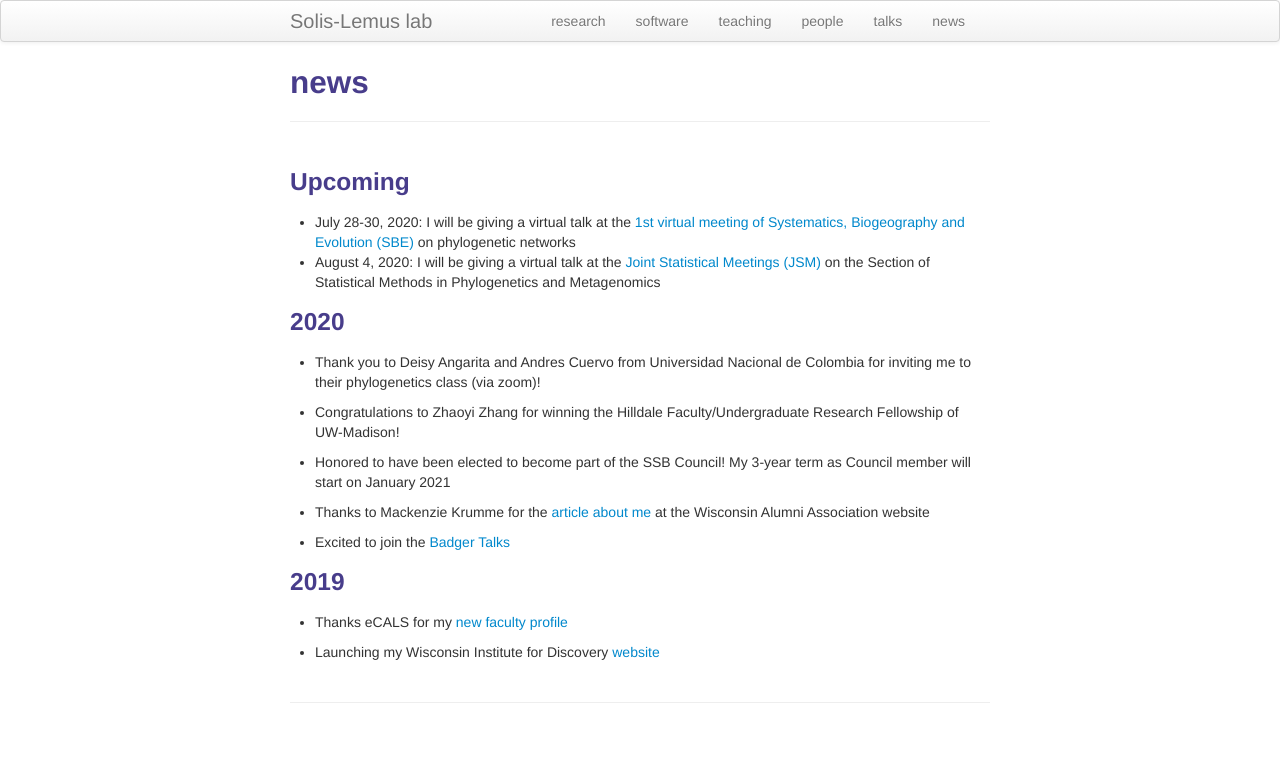
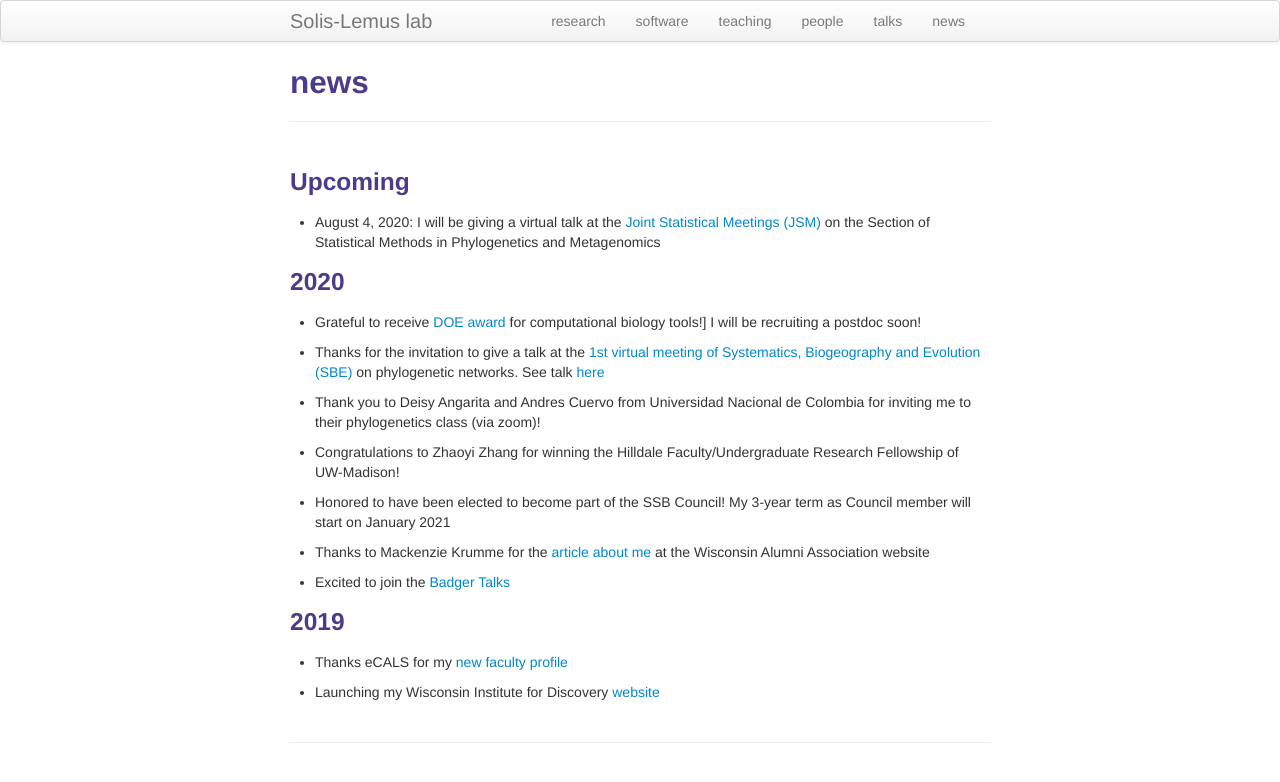
Before and after one commit to solislemuslab/solislemuslab.github.io, a Jekyll site: the page built from pages/news.md, in a window 1280 px wide. Shown: the top 782 px of the page. Built offline with Jekyll 4.4.1, drawn with Linux system fonts in a browser that asks for light colours.

Commit message:
added sbe talk

```diff
--- a/pages/news.md
+++ b/pages/news.md
@@ -5,10 +5,14 @@ description: Solis-Lemus lab
 ---
 
 ### Upcoming
-- July 28-30, 2020: I will be giving a virtual talk at the [1st virtual meeting of Systematics, Biogeography and Evolution (SBE)](https://www.eventbrite.com.ar/e/first-virtual-meeting-of-systematic-biogeography-evolution-sbe-tickets-106645918814) on phylogenetic networks
+
 - August 4, 2020: I will be giving a virtual talk at the [Joint Statistical Meetings (JSM)](https://ww2.amstat.org/meetings/jsm/2020/onlineprogram/index.cfm) on the Section of Statistical Methods in Phylogenetics and Metagenomics
 
 ### 2020
+
+- Grateful to receive [DOE award](https://science.osti.gov/-/media/ber/pdf/Awards/Computational_Tool_Development_List_of_Awards-DE-FOA-0002217.pdf?la=en&hash=F863703E5FA6B0889E8F29BF791312F4310B9629) for computational biology tools!] I will be recruiting a postdoc soon!
+
+- Thanks for the invitation to give a talk at the [1st virtual meeting of Systematics, Biogeography and Evolution (SBE)](https://www.eventbrite.com.ar/e/first-virtual-meeting-of-systematic-biogeography-evolution-sbe-tickets-106645918814) on phylogenetic networks. See talk [here](https://www.youtube.com/watch?v=4ByqoDnpVew)
 
 - Thank you to Deisy Angarita and Andres Cuervo from Universidad Nacional de Colombia for inviting me to their phylogenetics class (via zoom)!
 
```
Also changed, not shown: pages/talks.md (+2 -0 lines).
